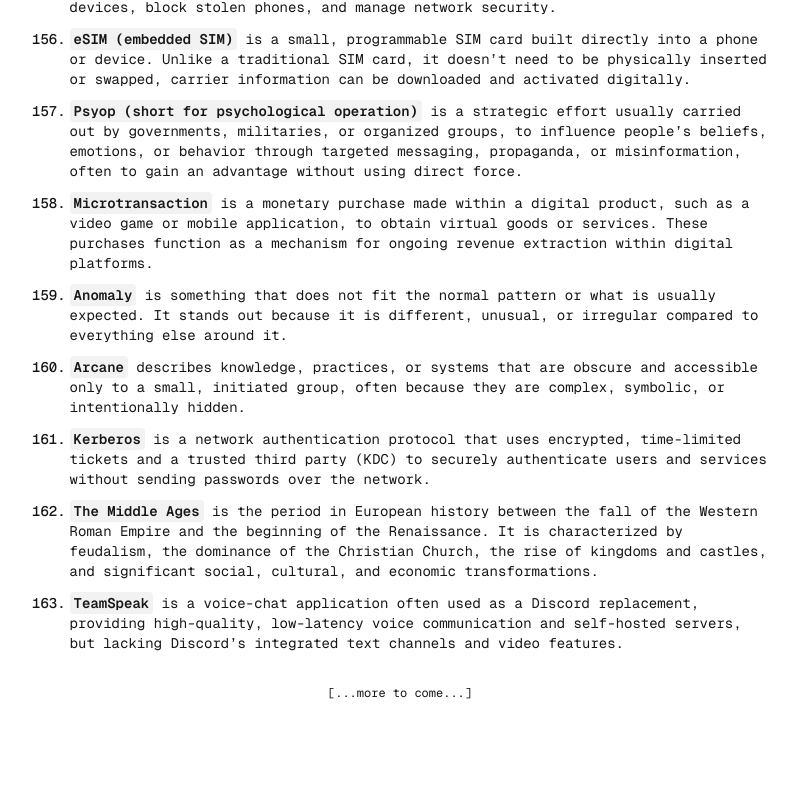
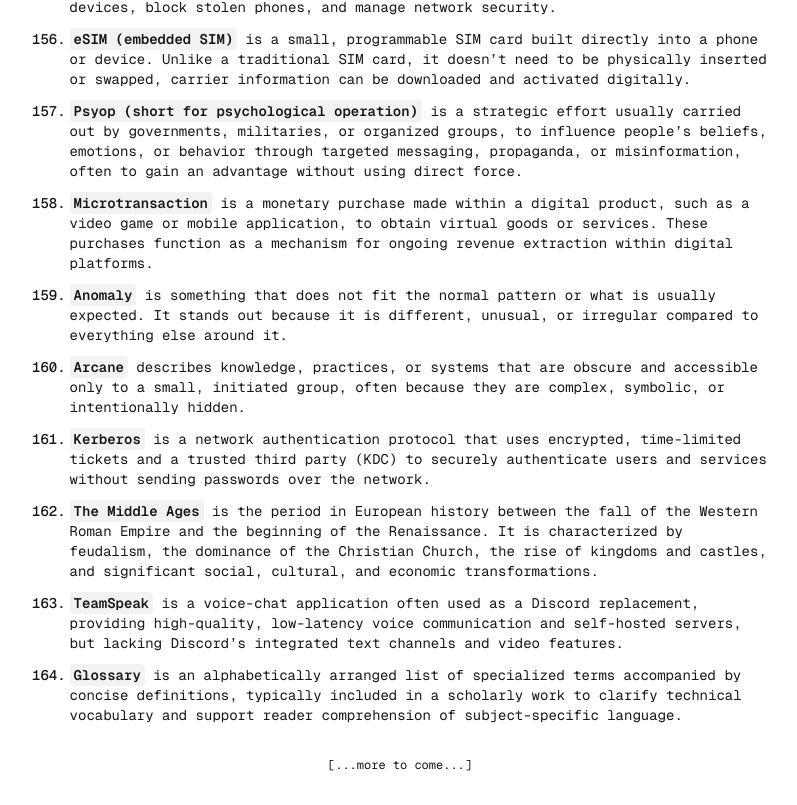
Before and after one commit to BrahimBoussada/mind-log, a Next.js app: page / in a window 1280 px wide. Shown: the part 10886-11691 px from the top of the page, without its empty margins (240-1037 px from the left). Before the commit the page ends 11619 px from the top, so only its background shows below. Built offline with nearby package versions, Linux system fonts and the light colour scheme.

Commit message:
log:14-02-2026

```diff
--- a/src/app/page.tsx
+++ b/src/app/page.tsx
@@ -1605,6 +1605,16 @@ export default function Home() {
           </Text>
         </Note>
 
+        <Note>
+          <N>164.</N>
+          <Text>
+            <Key>Glossary</Key> is an alphabetically arranged list of
+            specialized terms accompanied by concise definitions, typically
+            included in a scholarly work to clarify technical vocabulary and
+            support reader comprehension of subject-specific language.
+          </Text>
+        </Note>
+
         {/* --- end --- */}
       </NoteWrapper>
 
```
